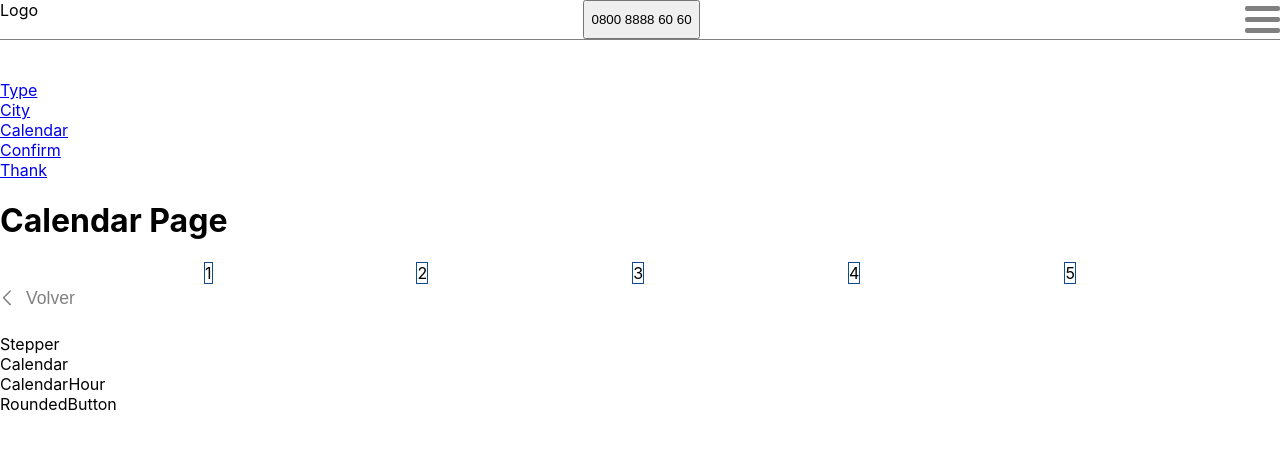
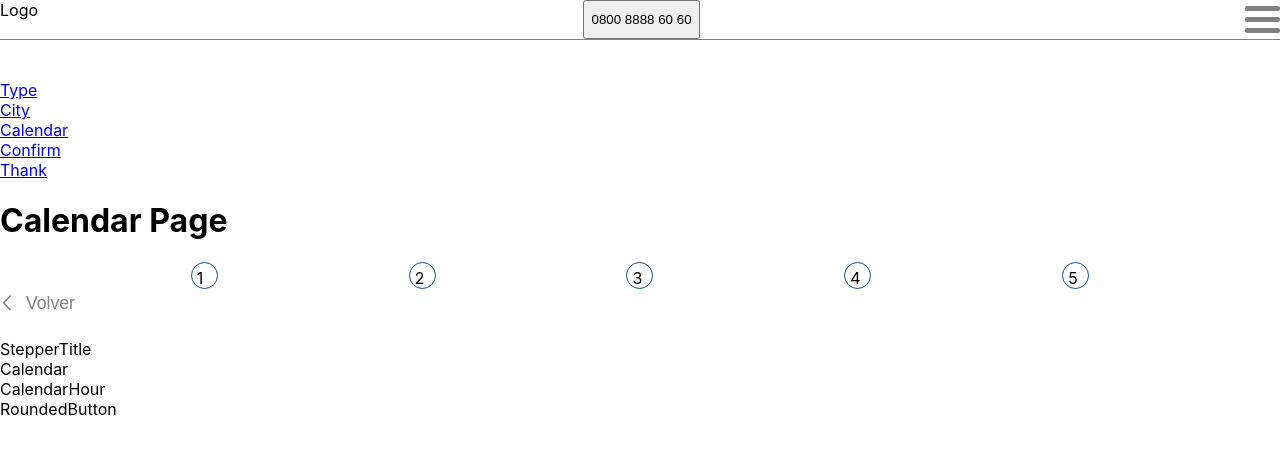
Before and after one commit to encodeBiz/react-lasikcare, a React (Create React App) app: page /appointments/calendar in a window 1280 px wide. Shown: the top 454 px of the page. Built offline with nearby package versions, Linux system fonts and the light colour scheme.

Commit message:
Working on stepper

```diff
--- a/src/page_modules/appointments/TypeAppointmentPage/TypeAppointmentPage.js
+++ b/src/page_modules/appointments/TypeAppointmentPage/TypeAppointmentPage.js
@@ -10,6 +10,7 @@ const TypeAppointmentPage = () => {
 		<React.Fragment>
 			<h1>TypeAppointmentPage</h1>
 			<StepTitle/>
+
 			<CardContainer>
                 <Card></Card>
                 <Card></Card>
--- a/src/shared_modules/StepTitle/StepTitle.js
+++ b/src/shared_modules/StepTitle/StepTitle.js
@@ -4,7 +4,7 @@ import "./Stepper.scss"
 const StepTitle = () => {
     return (
         <div>
-            Stepper
+            StepperTitle
         </div>
     )
 }
--- a/src/shared_modules/Stepper/Stepper.css
+++ b/src/shared_modules/Stepper/Stepper.css
@@ -2,4 +2,8 @@
   display: flex;
   justify-content: space-evenly; }
   .step-container .step {
-    border: 1px solid #0e4b93; }
+    width: 15px;
+    height: 15px;
+    padding: 5px;
+    border: 1px solid #0e4b93;
+    border-radius: 50%; }
--- a/src/shared_modules/Stepper/Stepper.scss
+++ b/src/shared_modules/Stepper/Stepper.scss
@@ -6,8 +6,11 @@
     display: flex;
     justify-content: space-evenly;
     .step{
+        width: 15px;
+        height: 15px;
+        padding: 5px;
         border: 1px solid $brandDeepblue;
-
+        border-radius: 50%;
 
     }
 
```
Also changed, not shown: 1 other file (tests, documents, lock files or other folders).
